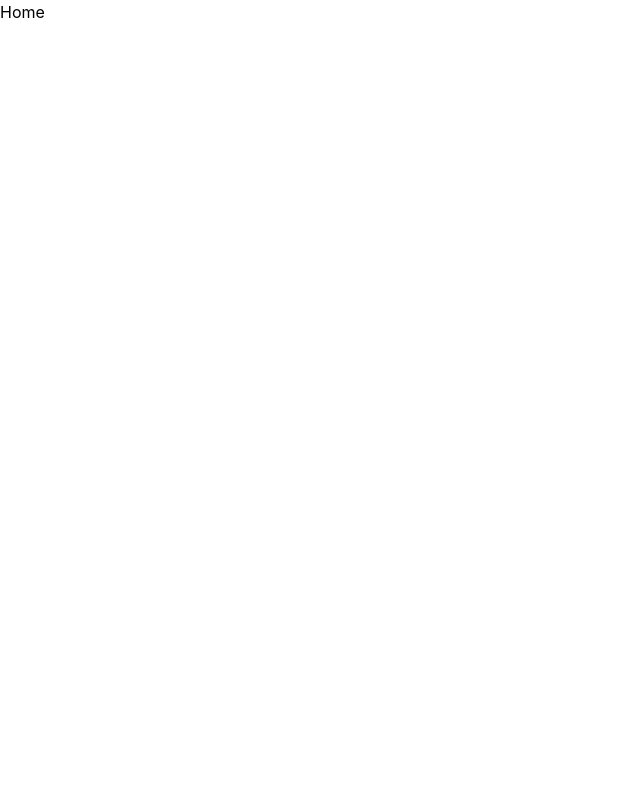
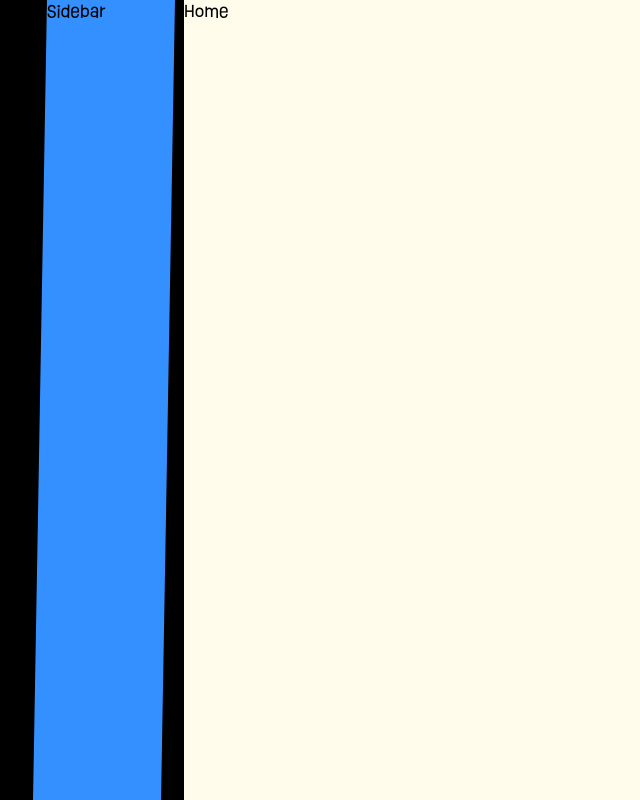
Before and after one commit to WadadParker/animecon-fe, a React (Vite) app: page /home in a window 1280 px wide. Shown: the whole page, without its empty margins (0-640 px from the left). Built offline with nearby package versions, Linux system fonts and the light colour scheme.

Commit message:
style: sidebar skew

```diff
--- a/src/App.jsx
+++ b/src/App.jsx
@@ -2,14 +2,16 @@ import { Route, Routes } from "react-router-dom"
 import Home from "./pages/Home"
 import LandingPage from "./pages/LandingPage"
 import { Payment } from "./pages/Payment"
+import Sidebar from "./components/Sidebar"
 
 function App() {
   return (
-    <div className="">
+    <div className="bg-black h-screen font-ruddy flex">
+      <Sidebar />
       <Routes>
         <Route path="/" element={<LandingPage />} />
+        <Route path="/payment" element={<Payment amount={1200} />} />
         <Route path="/home" element={<Home />} />
-        <Route path="/payment" element={<Payment amount={1200} />} />
       </Routes>
     </div>
   )
--- /dev/null
+++ b/src/components/Sidebar.jsx
@@ -0,0 +1,13 @@
+import React from 'react'
+
+const Sidebar = () => {
+  return (
+    <div className='h-screen bg-black pl-10 pr-4'>
+        <main className='bg-primary-blue h-full w-32 -skew-x-1'>
+            Sidebar
+        </main>
+    </div>
+  )
+}
+
+export default Sidebar
--- a/src/pages/Home.jsx
+++ b/src/pages/Home.jsx
@@ -2,7 +2,7 @@ import React from 'react'
 
 const Home = () => {
   return (
-    <div>Home</div>
+    <div className='font-ruddy bg-bg-light w-full'>Home</div>
   )
 }
 
--- a/src/pages/LandingPage.jsx
+++ b/src/pages/LandingPage.jsx
@@ -29,7 +29,6 @@ const LandingPage = () => {
         console.log(maxScroll,scrolled,scrollPercentage)
           setPercentage(scrollPercentage);
         }
-        e.preventDefault();
       };
 
   return (
--- a/tailwind.config.js
+++ b/tailwind.config.js
@@ -9,7 +9,8 @@ export default {
       colors:{
         primary:{
           DEFAULT:"#F2C300",
-          dark:"#FFCE00"
+          dark:"#FFCE00",
+          blue:"#3590FF"
         },
         secondary:"#2E63A4",
         bg:{
```
